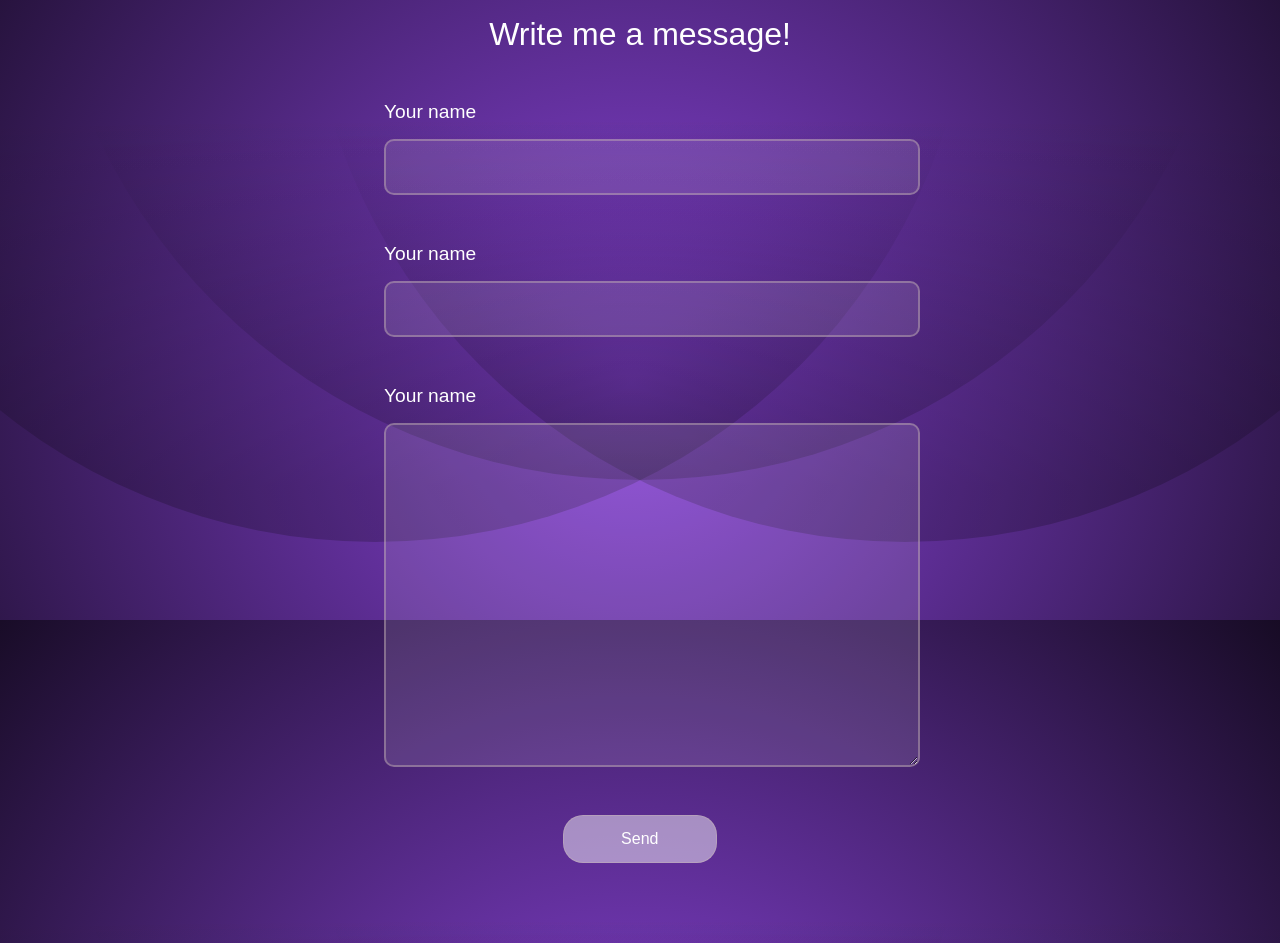
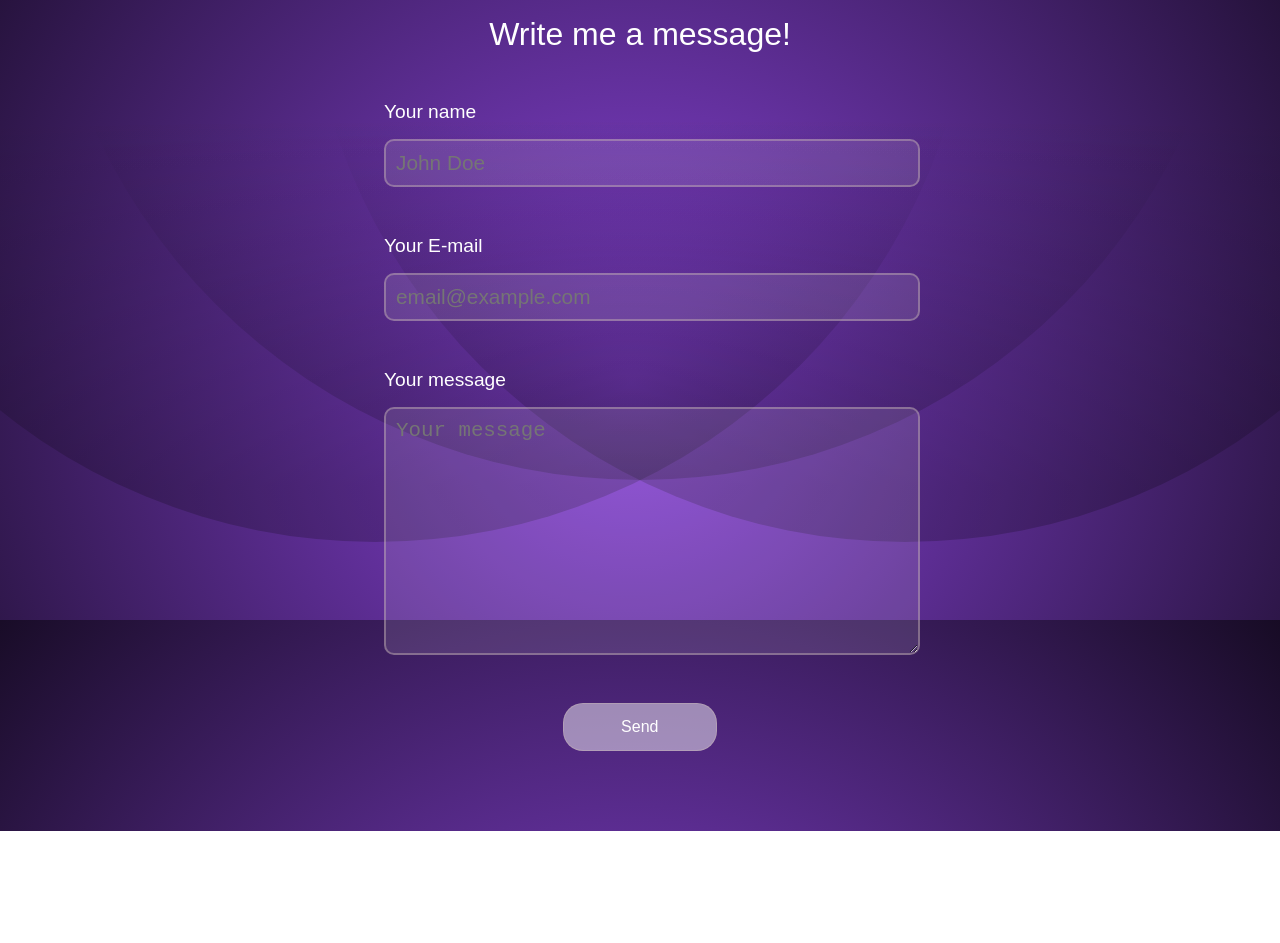
Before and after one commit to Zyrekk/portfolio-vue, a Vue app: page / in a window 1280 px wide. Shown: the part 1780-2723 px from the top of the page. After the commit the page ends 2611 px from the top, so only its background shows below. Built offline with nearby package versions, Linux system fonts and the light colour scheme.

Commit message:
hot fix v1

```diff
--- a/package.json
+++ b/package.json
@@ -8,6 +8,7 @@
     "lint": "vue-cli-service lint"
   },
   "dependencies": {
+    "@emailjs/browser": "^3.11.0",
     "@fortawesome/fontawesome-free": "^6.4.0",
     "@fortawesome/fontawesome-svg-core": "^6.4.0",
     "@fortawesome/free-brands-svg-icons": "^6.4.0",
--- a/src/components/ContactComp.vue
+++ b/src/components/ContactComp.vue
@@ -1,37 +1,45 @@
 <template>
-  <form ref="refContact" class="ContactContainer" :class="{'invisible':!visibilityContact}">
+  <form ref="refContact" class="ContactContainer" :class="{'invisible':!visibilityContact}" @submit.prevent="sendEmail">
     <span class="ContactTitle">Write me a message!</span>
     <div class="Tile">
       <label for="name">Your name</label>
-      <input id="name" autocomplete="off" type="text" class="ContactInput" :class="{'light':!darkMode}">
+      <input id="name" placeholder="John Doe" v-model="name" autocomplete="off" type="text" class="ContactInput" :class="{'light':!darkMode}">
     </div>
     <div class="Tile">
-      <label for="email">Your name</label>
-      <input id="email" autocomplete="off" type="email" :class="{'ContactInput':darkMode,'ContactInput light':!darkMode}">
+      <label for="email">Your E-mail</label>
+      <input id="email" placeholder="email@example.com" v-model="email" autocomplete="off" type="email"
+             :class="{'ContactInput':darkMode,'ContactInput light':!darkMode}">
     </div>
     <div class="Tile">
-      <label for="content">Your name</label>
-      <textarea id="content" v-model="messageContent" :class="{'ContactBox':darkMode,'ContactBox light':!darkMode}"/>
+      <label for="message">Your message</label>
+      <textarea id="message" placeholder="Your message" v-model="message" :class="{'ContactBox':darkMode,'ContactBox light':!darkMode}"/>
     </div>
-    <button :class="{'SendButton':darkMode,'SendButton light':!darkMode}">Send</button>
+    <button type="submit" :class="{'SendButton':darkMode,'SendButton light':!darkMode}">Send</button>
   </form>
 </template>
 
 <script>
-import {onMounted, reactive, ref, toRefs,} from "vue";
+import {onMounted, reactive, ref, toRefs} from "vue";
+import emailjs from '@emailjs/browser';
 
 export default {
   name: "ContactComp",
   props: ["darkMode"],
   setup() {
     const state = reactive({
-      messageContent: '',
-      messageName: '',
-      messageEmail: '',
+      message: '',
+      name: '',
+      email: '',
       visibilityContact: false
     })
     const refContact = ref(null)
 
+    //reactive watch
+    // watch(()=>state.messageContent, () => {
+    //   console.log(state);
+    // });
+
+    //ref watch
     // watch(areaText, (newValue) => {
     //   console.log('Aktualna wartość pola textarea:', newValue);
     // });
@@ -49,7 +57,20 @@ export default {
       contactObserver.observe(refContact.value);
     });
 
-    return {refContact, ...toRefs(state)}
+    function sendEmail() {
+      emailjs.sendForm('service_old736l', 'template_x0pfcrc', refContact.value, 'nlowTvZb7624e9wHl')
+          .then((result) => {
+            console.log('SUCCESS!', result.text);
+          }, (error) => {
+            console.log('FAILED...', error.text);
+          });
+      state.email = ''
+      state.name = ''
+      state.email = ''
+
+    }
+
+    return {refContact, ...toRefs(state), sendEmail}
   }
 }
 </script>
@@ -73,33 +94,33 @@ export default {
 
 .Tile {
   display: flex;
-  gap:1rem;
+  gap: 1rem;
   flex-direction: column;
   width: 100%;
 }
 
-.ContactInput{
+.ContactInput {
   background: rgba(255, 255, 255, 0.11);
   border: 2px solid rgba(197, 180, 180, 0.45);
   color: white;
   transition: .3s ease;
 }
 
-.ContactInput:focus{
+.ContactInput:focus {
   background: rgba(255, 255, 255, 0.32);
 }
 
-.ContactInput.light:focus{
+.ContactInput.light:focus {
   background: rgba(75, 74, 74, 0.11);
 }
 
-.ContactInput.light{
+.ContactInput.light {
   background: rgba(255, 255, 255, 0.11);
   border: 2px solid rgba(0, 0, 0, 0.45);
   color: black;
 }
 
-.Tile label{
+.Tile label {
   font-size: 1.2rem;
 }
 
@@ -116,10 +137,10 @@ export default {
 .ContactBox {
   border-radius: 10px;
   width: 100%;
-  height: 20rem;
+  height: 14rem;
   background: rgba(255, 255, 255, 0.11);
   border: 2px solid rgba(197, 180, 180, 0.45);
-  font-size: 1.5rem;
+  font-size: 1.3rem;
   outline: none;
   color: white;
   padding: 10px;
@@ -129,10 +150,9 @@ export default {
 .ContactInput {
   border-radius: 10px;
   width: 100%;
-  height: 2rem;
   background: rgba(255, 255, 255, 0.11);
   border: 2px solid rgba(197, 180, 180, 0.45);
-  font-size: 1.5rem;
+  font-size: 1.3rem;
   outline: none;
   color: white;
   padding: 10px;
@@ -145,15 +165,9 @@ export default {
 }
 
 .ContactBox.light {
-  border-radius: 10px;
-  width: 100%;
-  height: 20rem;
   background: rgba(255, 255, 255, 0.11);
   border: 2px solid rgba(0, 0, 0, 0.45);
-  font-size: 1.5rem;
-  outline: none;
   color: black;
-  padding: 10px;
 }
 
 .ContactBox.light:focus {
@@ -186,7 +200,6 @@ export default {
   background: rgba(255, 255, 255, 0.62);
   border: 1px solid rgba(103, 102, 102, 0.73);
   color: black;
-  border-radius: 20px;
 }
 
 .SendButton.light:hover {
```
Also changed, not shown: 1 other file (tests, documents, lock files or other folders).
